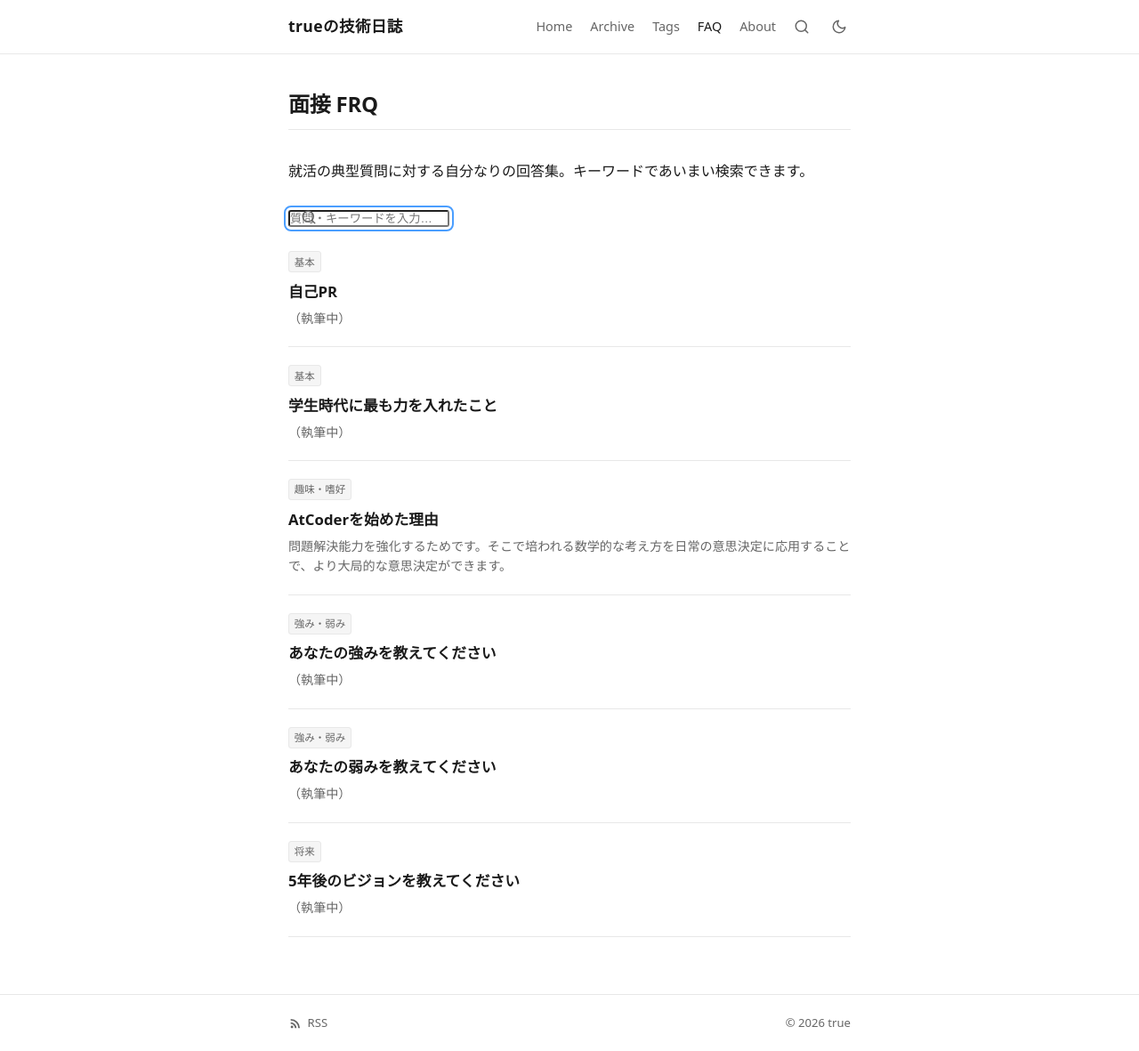
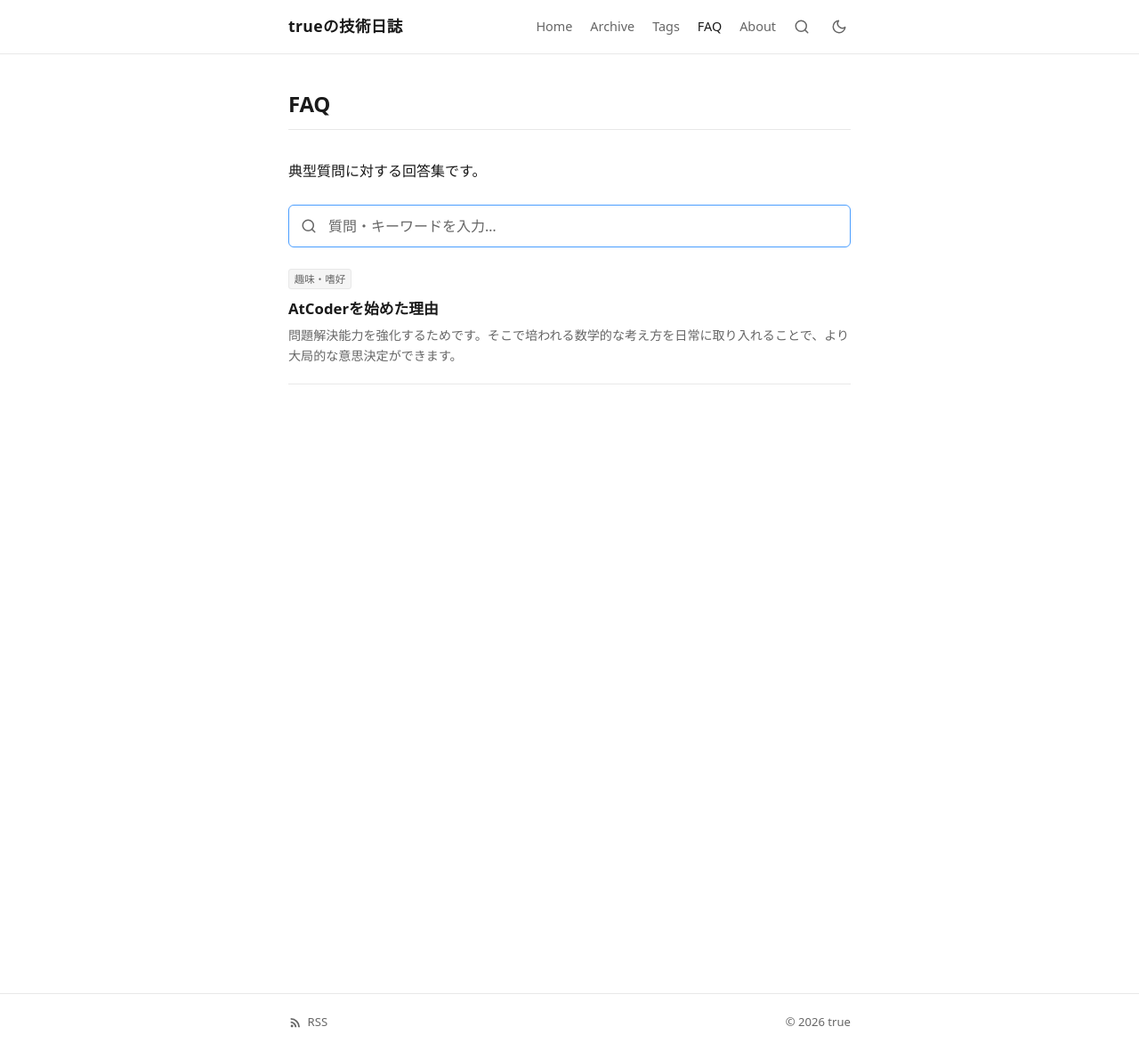
Before and after one commit to TrueRyoB/blog, a Jekyll site: the page built from interview.html, in a window 1280 px wide and 1181 px high. Shown: the whole window at 89% size. Built offline with Jekyll 4.4.1, drawn with Linux system fonts in a browser that asks for light colours.

Commit message:
fix: UI issues at /interview/

```diff
--- a/Gemfile
+++ b/Gemfile
@@ -3,3 +3,5 @@ source "https://rubygems.org"
 gem "jekyll", "~> 4.3"
 gem "jekyll-seo-tag", "~> 2.8"
 gem "webrick", "~> 1.8"
+gem "tzinfo", "~> 2.0"
+gem "tzinfo-data", platforms: [:mingw, :mswin, :x64_mingw, :jruby]
--- a/_sass/_layout.scss
+++ b/_sass/_layout.scss
@@ -426,7 +426,8 @@
     }
   }
 
-  #search-input {
+  #search-input,
+  #interview-search-input {
     width: 100%;
     padding: 0.75rem 1rem 0.75rem 2.75rem;
     border: 1px solid var(--border);
--- a/assets/js/interview-search.js
+++ b/assets/js/interview-search.js
@@ -9,7 +9,9 @@
   var dataEl = document.getElementById('interview-data');
   var interviewData = [];
   try {
-    interviewData = JSON.parse(dataEl.textContent);
+    interviewData = JSON.parse(dataEl.textContent).filter(function (item) {
+      return item.answer && item.answer.trim() !== '';
+    });
   } catch (e) {
     resultsContainer.innerHTML = '<p class="search-no-results">データの読み込みに失敗しました。</p>';
     return;
@@ -74,7 +76,7 @@
     var hl = queryTokens && queryTokens.length > 0;
     var html = '';
     items.forEach(function (item) {
-      var question = hl ? highlight(item.question, queryTokens) : escapeHtml(item.question);
+      var question = escapeHtml(item.question);
       var answer   = hl ? highlight(item.answer,   queryTokens) : escapeHtml(item.answer);
       html += '<div class="search-result-item">';
       html += '<div class="result-meta"><span class="tag tag-sm">' + escapeHtml(item.category) + '</span></div>';
--- a/interview.html
+++ b/interview.html
@@ -1,12 +1,12 @@
 ---
 layout: default
-title: "面接 FRQ"
+title: "FAQ"
 permalink: /interview/
 ---
 
 <div class="page-content">
-  <h1 class="page-title">面接 FRQ</h1>
-  <p class="page-desc">就活の典型質問に対する自分なりの回答集。キーワードであいまい検索できます。</p>
+  <h1 class="page-title">FAQ</h1>
+  <p class="page-desc">典型質問に対する回答集です。</p>
 
   <div class="search-container">
     <div class="search-input-wrapper">
@@ -22,7 +22,7 @@ permalink: /interview/
         autocorrect="off"
         autocapitalize="off"
         spellcheck="false"
-        aria-label="面接質問を検索"
+        aria-label="FAQを検索"
       >
     </div>
     <div id="interview-results" class="search-results" aria-live="polite"></div>
@@ -34,32 +34,32 @@ permalink: /interview/
   {
     "category": "基本",
     "question": "自己PR",
-    "answer": "（執筆中）"
+    "answer": ""
   },
   {
     "category": "基本",
     "question": "学生時代に最も力を入れたこと",
-    "answer": "（執筆中）"
+    "answer": ""
   },
   {
     "category": "趣味・嗜好",
     "question": "AtCoderを始めた理由",
-    "answer": "問題解決能力を強化するためです。そこで培われる数学的な考え方を日常の意思決定に応用することで、より大局的な意思決定ができます。"
+    "answer": "問題解決能力を強化するためです。そこで培われる数学的な考え方を日常に取り入れることで、より大局的な意思決定ができます。"
   },
   {
     "category": "強み・弱み",
     "question": "あなたの強みを教えてください",
-    "answer": "（執筆中）"
+    "answer": ""
   },
   {
     "category": "強み・弱み",
     "question": "あなたの弱みを教えてください",
-    "answer": "（執筆中）"
+    "answer": ""
   },
   {
     "category": "将来",
     "question": "5年後のビジョンを教えてください",
-    "answer": "（執筆中）"
+    "answer": ""
   }
 ]
 </script>
```
